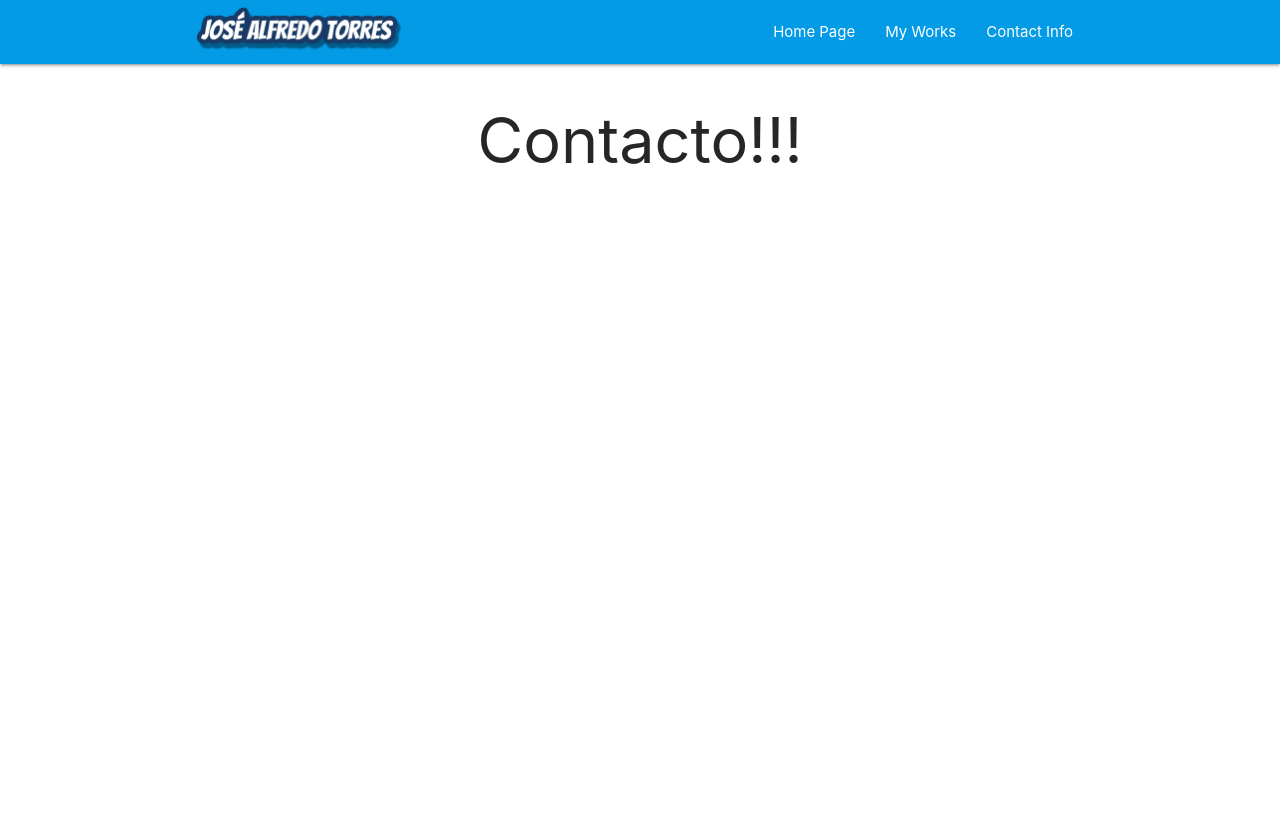
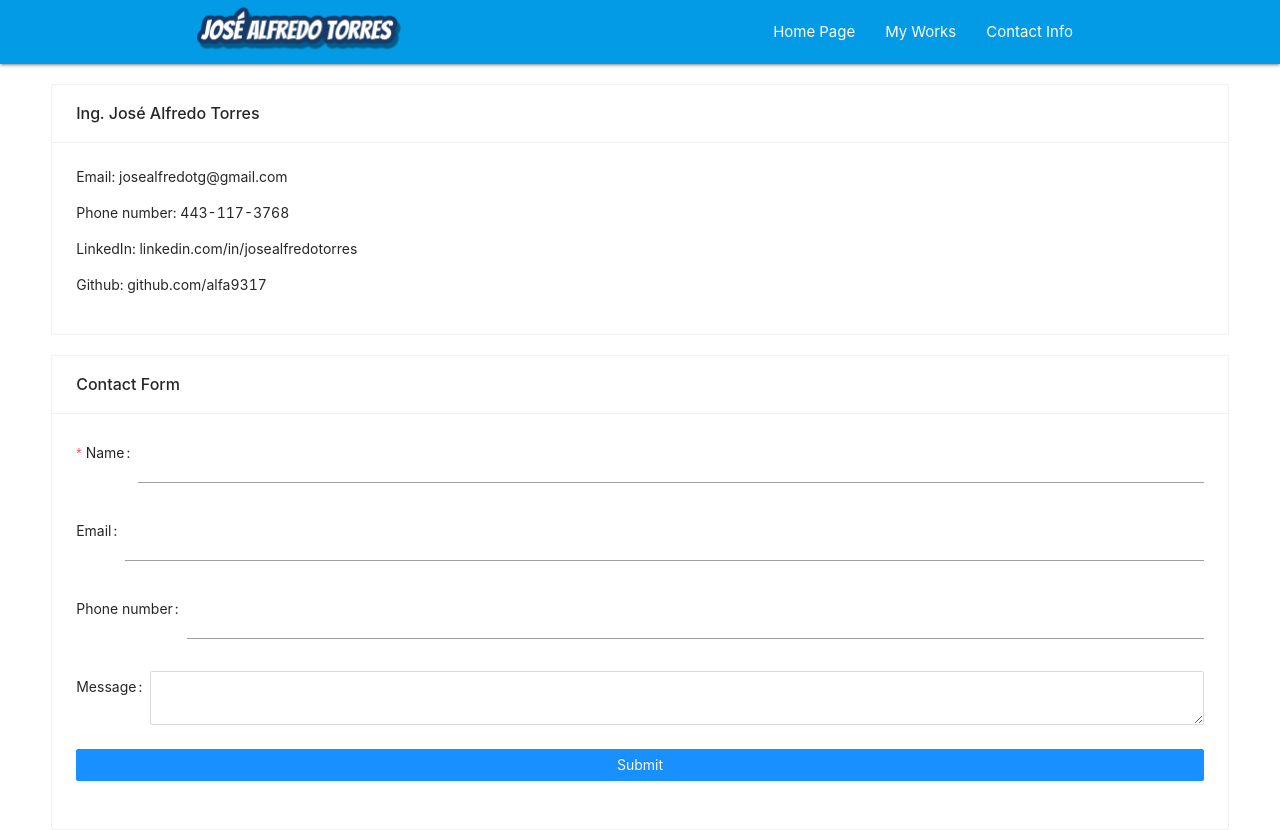
Before and after one commit to alfa9317/jatg-portfolio, a React (Create React App) app: page /contact in a window 1280 px wide. Before the commit the page ends 800 px from the top, so only its background shows below. Built offline with nearby package versions, Linux system fonts and the light colour scheme; a web font is replaced by a local one.

Commit message:
Contact page

```diff
--- a/src/pages/Contact/index.js
+++ b/src/pages/Contact/index.js
@@ -1,12 +1,78 @@
 import React from 'react';
 import "./style.css";
 import NavBar from "../../components/NavBar"
+import { Form, Input, InputNumber, Button,Card } from 'antd';
+
+const layout = {
+    labelCol: {
+      span: 0,
+    },
+    wrapperCol: {
+      span: 24,
+    },
+  };
+  const validateMessages = {
+    required: 'This field is required!',
+    types: {
+      email: 'Not a validate email!',
+      number: 'Not a validate number!',
+    },
+    number: {
+      range: 'Must be between ${min} and ${max}',
+    },
+  };
+
 
 function Contact() {
+    const onFinish = values => {
+        console.log(values);
+      };
   return (
     <div>
         <NavBar/>
-        <h1>Contacto!!!</h1>
+        <Card title="Ing. José Alfredo Torres" style={{ width: '92%',margin:'20px 4vw 0 4vw' }} align='start'>
+            <p>Email: josealfredotg@gmail.com</p>
+            <p>Phone number: 443-117-3768</p>
+            <p>LinkedIn: linkedin.com/in/josealfredotorres</p>
+            <p>Github: github.com/alfa9317</p>
+        </Card>
+        <Card title="Contact Form" style={{ width: '92%',margin:'20px 4vw 0 4vw' }} align='start'>
+            <Form {...layout} name="nest-messages" onFinish={onFinish} validateMessages={validateMessages} align='start'>
+                <Form.Item
+                    name={['user', 'name']}
+                    label="Name"
+                    rules={[
+                    {
+                        required: true,
+                    },
+                    ]}
+                >
+                    <Input />
+                </Form.Item>
+                <Form.Item
+                    name={['user', 'email']}
+                    label="Email"
+                    rules={[
+                    {
+                        type: 'email',
+                    },
+                    ]}
+                >
+                    <Input />
+                </Form.Item>
+                <Form.Item name={['user', 'number']} label="Phone number">
+                    <Input />
+                </Form.Item>
+                <Form.Item name={['user', 'introduction']} label="Message">
+                    <Input.TextArea />
+                </Form.Item>
+                <Form.Item wrapperCol={{ ...layout.wrapperCol, offset: 0 }}>
+                    <Button style={{margin:''}}type="primary" block htmlType="submit">
+                    Submit
+                    </Button>
+                </Form.Item>
+            </Form>
+        </Card>
     </div>
   );
 }
--- a/src/pages/Home/index.js
+++ b/src/pages/Home/index.js
@@ -14,8 +14,8 @@ class Home extends React.Component {
                  <Animated animationIn="fadeIn" animationOut="fadeOut" animationInDuration={1000} isVisible={true}>
                     <div>
                         <br/>
+                        <h2 className='homePageTitle' style={{fontSize:'3vw'}}>Welcome to my personal page</h2>
                         <br/>
-                        <h1 className='homePageTitle'>¡Welcome!</h1>
                     </div>
                 </Animated>
 
```
